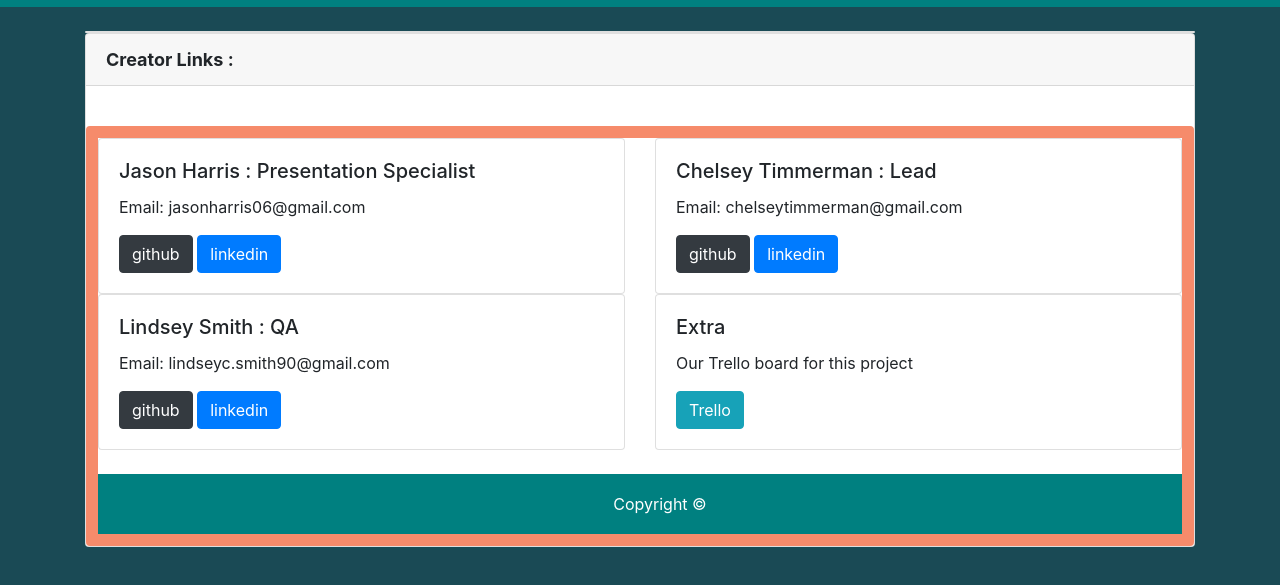
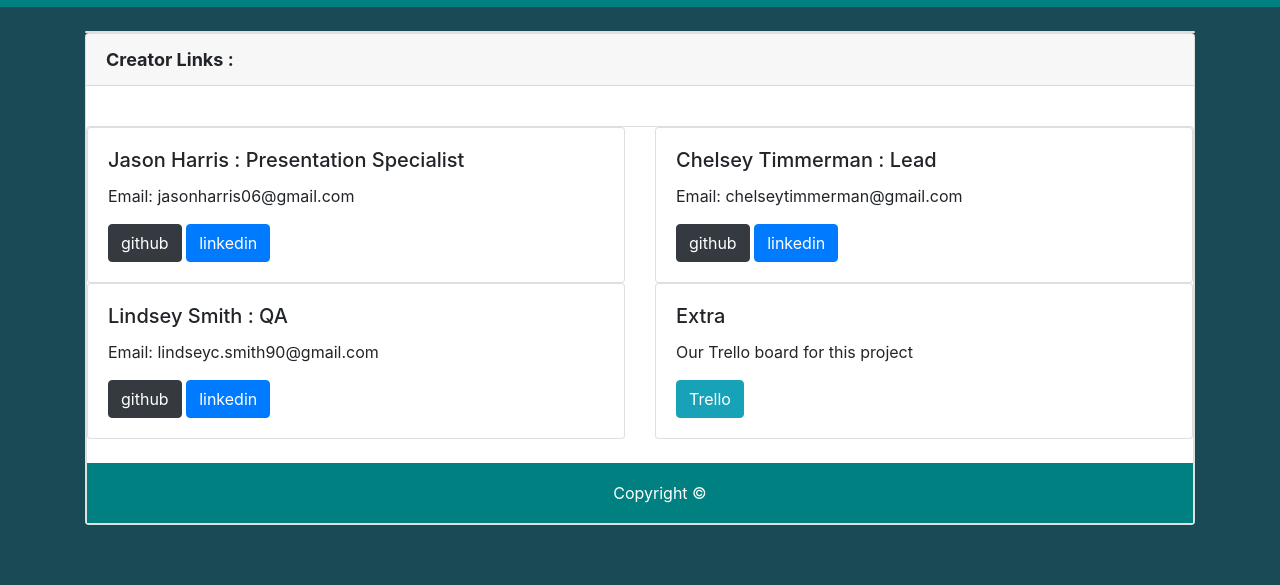
Before and after one commit to Lindseyloo/Project1, a plain HTML site: page creator.html in a window 1280 px wide. Shown: the part 53-638 px from the top of the page. Drawn offline with nearby package versions, Linux system fonts and the light colour scheme; a web font is replaced by a local one.

Commit message:
no boarder

```diff
--- a/creator.html
+++ b/creator.html
@@ -65,7 +65,7 @@
 
           <!--Cards-->
 
-          <div class="card" style="border: 12px solid #F68B6B">
+<div class="card">
 <div class="row">
   <div class="col-sm-6">
     <div class="card">
```
